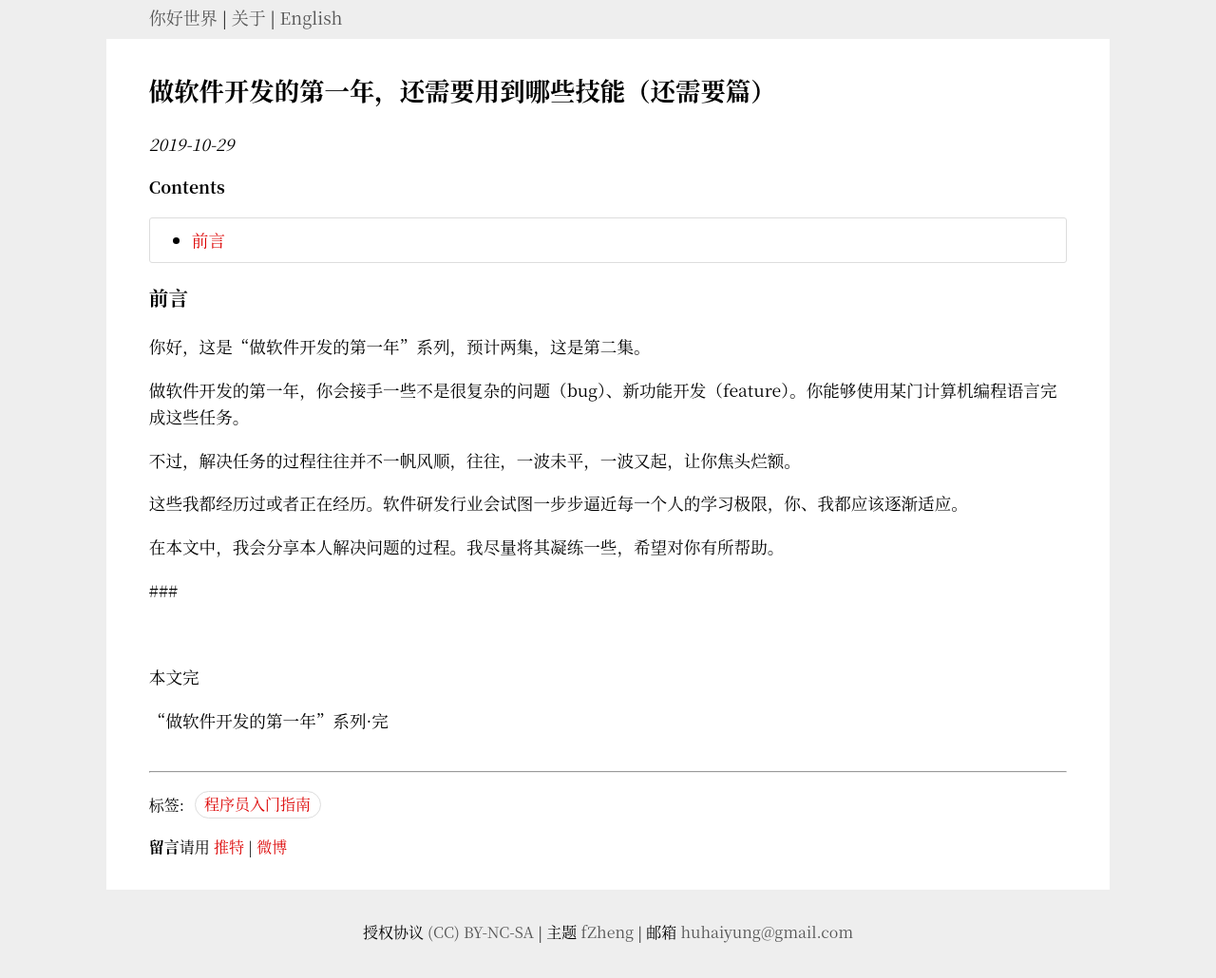
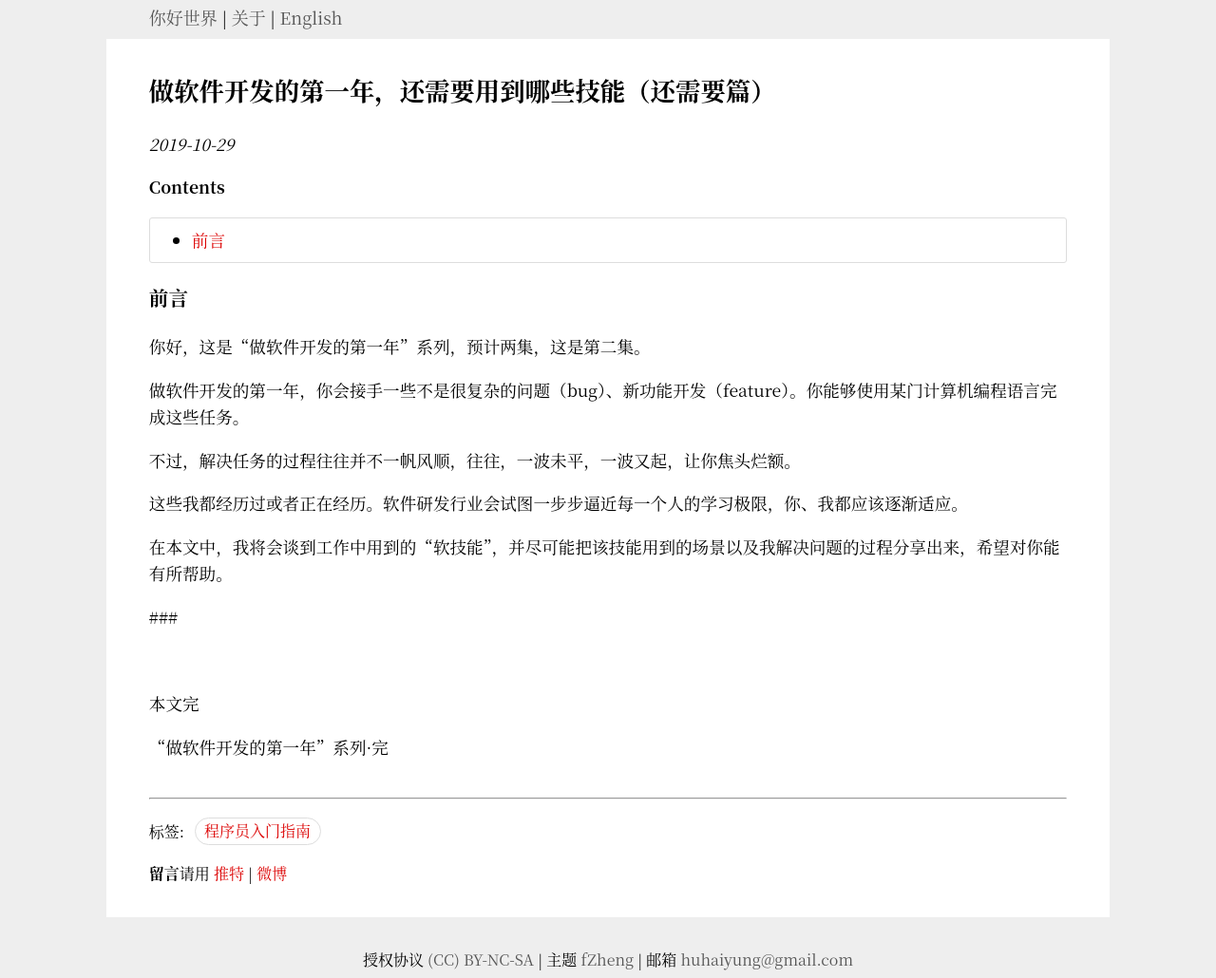
Before and after one commit to Haiyung/haiyung.github.io, a Jekyll site: the page built from _posts/2019-10-29-extra-skills-in-the-first-year-of-development.md, in a window 1280 px wide. Shown: the whole page at 95% size. Built offline with Jekyll 4.4.1, drawn with Linux system fonts in a browser that asks for light colours; before the commit the page ends 1001 px from its top, so only the background shows below that.

Commit message:
article: update article

```diff
--- a/_posts/2019-10-29-extra-skills-in-the-first-year-of-development.md
+++ b/_posts/2019-10-29-extra-skills-in-the-first-year-of-development.md
@@ -21,7 +21,7 @@ __Contents__
 
 这些我都经历过或者正在经历。软件研发行业会试图一步步逼近每一个人的学习极限，你、我都应该逐渐适应。
 
-在本文中，我会分享本人解决问题的过程。我尽量将其凝练一些，希望对你有所帮助。
+在本文中，我将会谈到工作中用到的“软技能”，并尽可能把该技能用到的场景以及我解决问题的过程分享出来，希望对你能有所帮助。
 
 ###
 
```
